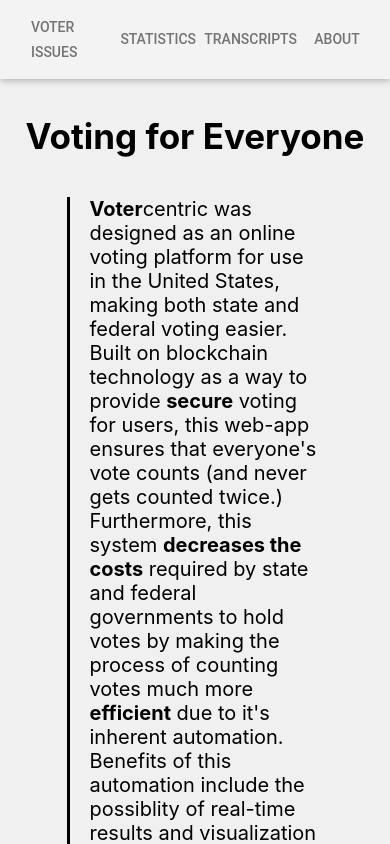
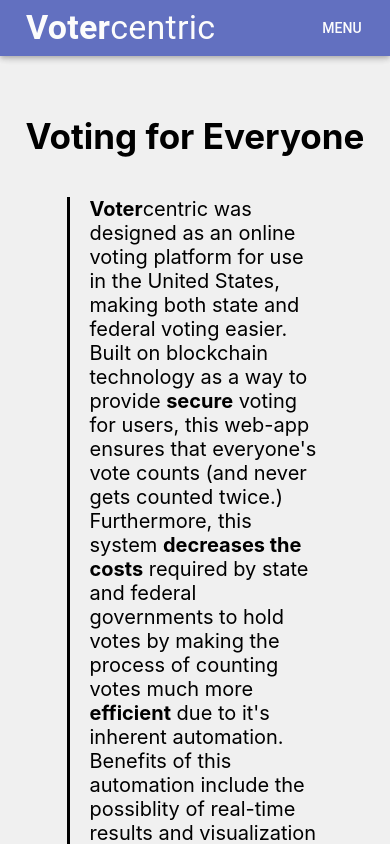
Before and after one commit to nikita-morozov/HCDE498_VoterCentric, a React (Create React App) app: page /about in a window 390 px wide. Shown: the top 844 px of the page. Built offline with nearby package versions, Linux system fonts and the light colour scheme.

Commit message:
implemented react-responsive and fixed navbar responsiveness

```diff
--- a/package.json
+++ b/package.json
@@ -10,6 +10,7 @@
     "gh-pages": "^2.0.1",
     "react": "^16.8.2",
     "react-dom": "^16.8.2",
+    "react-responsive": "^6.1.1",
     "react-router": "^4.3.1",
     "react-router-dom": "^4.3.1",
     "react-scripts": "2.1.5"
--- a/src/App.css
+++ b/src/App.css
@@ -55,16 +55,12 @@
 
 .containerMain {
   height: 680px;
-  border: 1px solid white;
-  /* border-radius: 10px; */
+  border: .5px solid white;
   margin-bottom: 80px;
-  /* margin-left: 40px;
-  margin-right: 40px; */
   display: flex;
   background-image: url("https://images.unsplash.com/photo-1432837600650-e430234b632a?ixlib=rb-1.2.1&auto=format&fit=crop&w=1950&q=80");
   background-size: cover;
   background-repeat: no-repeat;
-  /* box-shadow: 0 4px 8px 0 rgba(0, 0, 0, 0.2), 0 6px 20px 0 rgba(0, 0, 0, 0.19); */
 }
 
 .reachnotice {
@@ -83,15 +79,6 @@
   align-content: center;
   box-shadow: 0 4px 8px 0 rgba(0, 0, 0, 0.2), 0 6px 20px 0 rgba(0, 0, 0, 0.19);
 }
-
-/* .img-main {
-  height: 100%;
-  width: 100%;
-  background-image: url("https://images.unsplash.com/photo-1540908187087-eeabb5040af5?ixlib=rb-1.2.1&ixid=eyJhcHBfaWQiOjEyMDd9&auto=format&fit=crop&w=1350&q=80");
-  background-size: 150%;
-  display: flex;
-  align-content: flex-end;
-} */
 
 .Body {
   display: flex;
--- a/src/App.js
+++ b/src/App.js
@@ -5,7 +5,6 @@
 import Home from "./Home.js";
 import Statistics from "./Statistics.js";
 import VoterIssues from "./VoterIssues.js";
-import Transcripts from "./Transcripts.js";
 import About from "./About.js";
 
 
@@ -23,7 +22,6 @@
             <Route exact path="/" component={Home} />
             <Route path="/statistics" component={Statistics} />
             <Route path="/voterissues" component={VoterIssues} />
-            <Route path="/transcripts" component={Transcripts} />
             <Route path="/about" component={About} />
           </div>
         </BrowserRouter>
--- a/src/Home.js
+++ b/src/Home.js
@@ -6,7 +6,8 @@
 
 const styles = theme => ({
     App: {
-        mt: 100
+        mt: 100,
+        zIndex: 0
     },
     button: {
         margin: theme.spacing.unit,
@@ -36,11 +37,6 @@
             <div className="App">
                 <div className="parentContainer" styles="parentContainer">
                     <div className="containerMain">
-                        <div className="img_main">
-                            <div className="containerLabel">
-
-                            </div>
-                        </div>
                         <div className="CTA">
                             <Button
                                 id="pop-up"
--- a/src/components/AppHeader.js
+++ b/src/components/AppHeader.js
@@ -5,14 +5,18 @@
 import { withStyles } from "@material-ui/core/styles";
 import Button from "@material-ui/core/Button";
 import { Link, withRouter } from "react-router-dom";
+import Menu from '@material-ui/core/Menu';
+import MenuItem from '@material-ui/core/MenuItem';
+import Fade from '@material-ui/core/Fade';
+import MediaQuery from 'react-responsive';
 
 const styles = theme => ({
   root: {
     width: "100%",
     boxShadow: "0 100px 100px 100px rgba(0, 0, 0, 0)",
-    zIndex: "100",
+    zIndex: "1",
     position: "static",
-    opacity: ".6"
+    opacity: ".8",
   },
   grow: {
     flexGrow: 1
@@ -20,22 +24,61 @@
   menuButton: {
     marginLeft: -5,
     marginRight: 5
-  },
-  title: {
-    display: "none",
-    [theme.breakpoints.up("sm")]: {
-      display: "block"
+  }
+});
+
+class FadeMenu extends React.Component {
+  state = {
+    anchorEl: null,
+  };
+
+  handleClick = event => {
+    this.setState({ anchorEl: event.currentTarget });
+  };
+
+  handleClose = () => {
+    this.setState({ anchorEl: null });
+  };
+
+  render() {
+    const { anchorEl } = this.state;
+    const open = Boolean(anchorEl);
+
+    return (
+      <div>
+        <Button
+          aria-owns={open ? 'fade-menu' : undefined}
+          aria-haspopup="true"
+          onClick={this.handleClick}
+          style={{color: "white"}}
+        >
+          MENU
+        </Button>
+        <Menu
+          id="fade-menu"
+          anchorEl={anchorEl}
+          open={open}
+          onClose={this.handleClose}
+          TransitionComponent={Fade}
+        >
+          <MenuItem onClick={this.handleClose} component={Link} to="/">Home</MenuItem>
+          <MenuItem onClick={this.handleClose} component={Link} to="/voterissues">Voter Issues</MenuItem>
+          <MenuItem onClick={this.handleClose} component={Link} to="/statistics">Statistics</MenuItem>
+          <MenuItem onClick={this.handleClose} component={Link} to="/about">About</MenuItem>
+        </Menu>
+      </div>
+    );
   }
 }
-});
 
 function ButtonAppBar(props) {
   const { classes } = props;
 
   return (
     <div className={classes.root}>
-      <AppBar color="default" styles="root">
+      <AppBar color="primary" styles="root">
         <Toolbar>
+          <MediaQuery query="(min-width: 655px)">
             <Typography
               onClick={() => {
                 props.history.push("/");
@@ -50,6 +93,14 @@
             </Typography>
 
             <div className={classes.grow} />
+
+            <Button
+              component={Link} to='/'
+              color="inherit"
+              style={{ margin: 5, padding: 10 }}
+            >
+              Home
+            </Button>
 
             <Button
               component={Link} to='/voterissues'
@@ -68,20 +119,32 @@
             </Button>
 
             <Button
-            component={Link} to='/transcripts'
-            color="inherit"
-            style={{ margin: 5, padding: 10 }}
-          >
-            Transcripts
-          </Button>
-
-          <Button
               component={Link} to='/about'
               color="inherit"
               style={{ margin: 5, padding: 10 }}
             >
               About
             </Button>
+          </MediaQuery>
+
+          <MediaQuery query="(max-width: 655px)">
+            <Typography
+              onClick={() => {
+                props.history.push("/");
+              }}
+              className={classes.title}
+              variant="h4"
+              color="inherit"
+              style={{cursor: "pointer", padding: "10px", position: "absolute"}}
+              noWrap
+            >
+              <strong>Voter</strong>centric
+            </Typography>
+
+            <div className={classes.grow} />
+
+            <FadeMenu />
+          </MediaQuery>
         </Toolbar>
       </AppBar>
     </div>
```
Also changed, not shown: 1 other file (tests, documents, lock files or other folders). Lines whose indentation alone changed are shown as unchanged.
